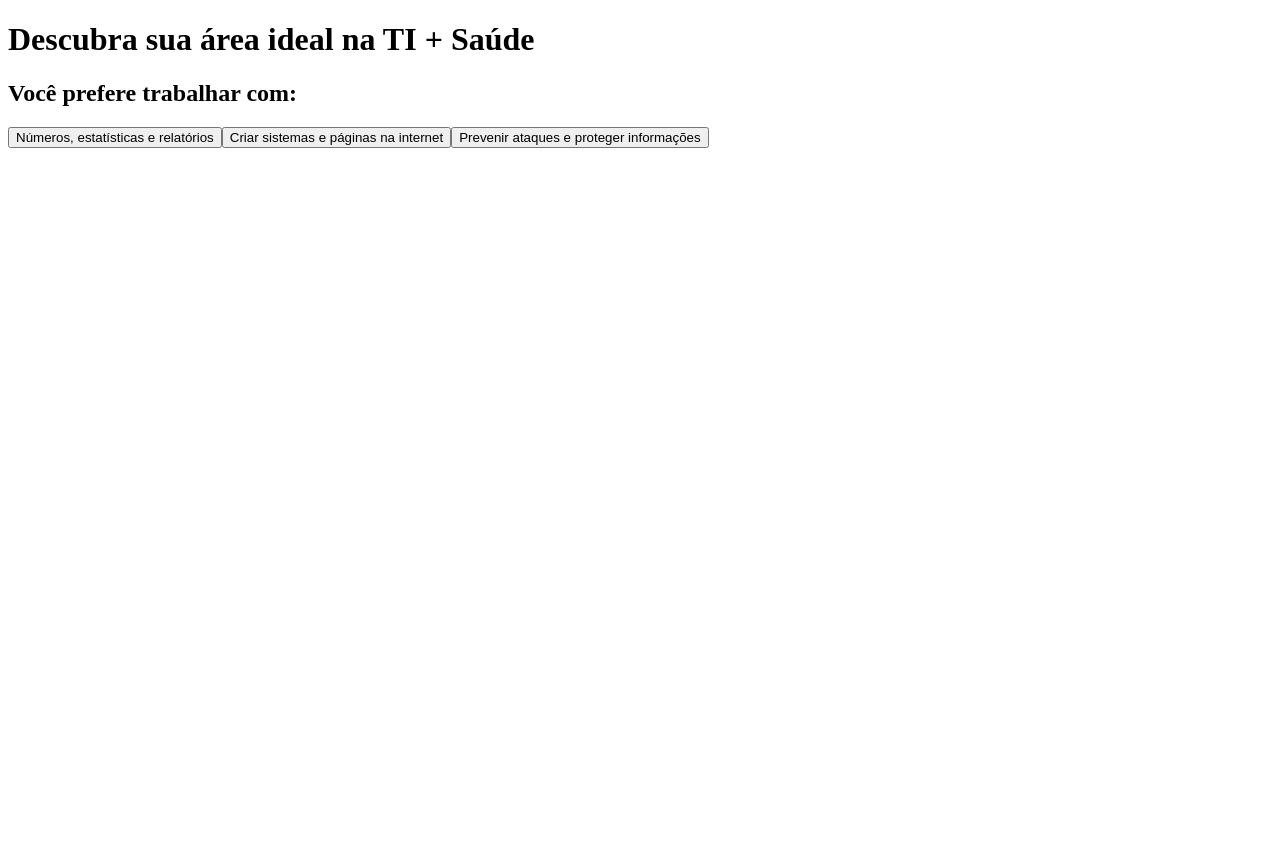
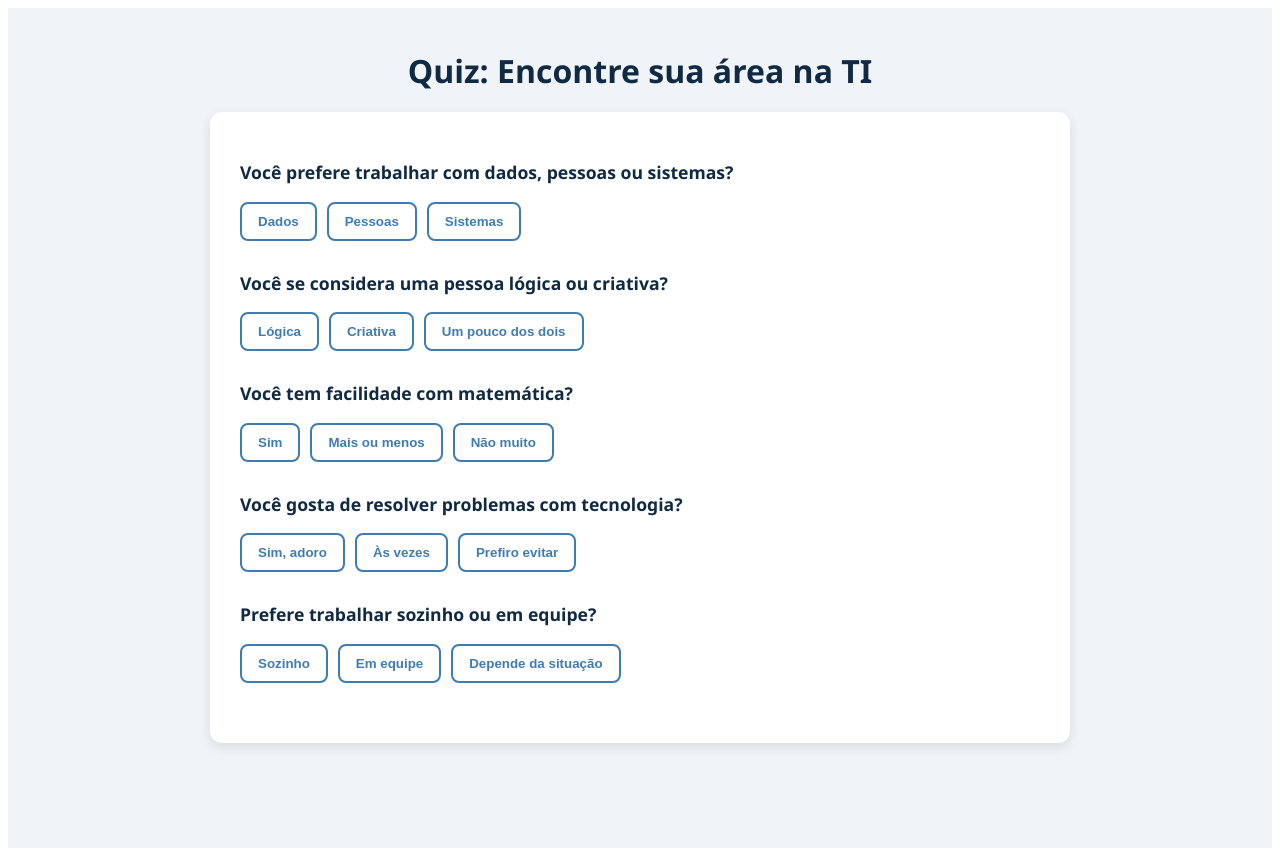
Before and after one commit to dinizdaniel284/ti-saude-frontend, a Next.js app: page /quiz-ti in a window 1280 px wide. Before the commit the page ends 800 px from the top, so only its background shows below. Built offline with nearby package versions, Linux system fonts and the light colour scheme.

Commit message:
Update quiz-ti.tsx

```diff
--- a/pages/quiz-ti.tsx
+++ b/pages/quiz-ti.tsx
@@ -1,149 +1,105 @@
  "use client";
+import React, { useState } from 'react';
 
-import { useState } from "react";
-import clsx from "clsx";
-
-type Question = {
-  question: string;
-  options: { text: string; category: string }[];
-};
-
-const questions: Question[] = [
+const perguntas = [
   {
-    question: "Você prefere trabalhar com:",
-    options: [
-      { text: "Números, estatísticas e relatórios", category: "Dados" },
-      { text: "Criar sistemas e páginas na internet", category: "Desenvolvimento" },
-      { text: "Prevenir ataques e proteger informações", category: "Segurança" },
-    ],
+    pergunta: 'Você prefere trabalhar com dados, pessoas ou sistemas?',
+    opcoes: ['Dados', 'Pessoas', 'Sistemas'],
   },
   {
-    question: "Qual dessas tarefas te atrai mais?",
-    options: [
-      { text: "Analisar exames e relatórios médicos digitalmente", category: "Dados" },
-      { text: "Desenvolver sistemas de agendamento para clínicas", category: "Desenvolvimento" },
-      { text: "Implementar controles de acesso em hospitais", category: "Segurança" },
-    ],
+    pergunta: 'Você se considera uma pessoa lógica ou criativa?',
+    opcoes: ['Lógica', 'Criativa', 'Um pouco dos dois'],
   },
   {
-    question: "Você se considera uma pessoa mais:",
-    options: [
-      { text: "Analítica e detalhista", category: "Dados" },
-      { text: "Criativa e prática", category: "Desenvolvimento" },
-      { text: "Cuidadosa e estratégica", category: "Segurança" },
-    ],
+    pergunta: 'Você tem facilidade com matemática?',
+    opcoes: ['Sim', 'Mais ou menos', 'Não muito'],
   },
   {
-    question: "Na área da saúde, você gosta mais de:",
-    options: [
-      { text: "Lidar com estatísticas de pacientes", category: "Dados" },
-      { text: "Ajudar a automatizar rotinas", category: "Desenvolvimento" },
-      { text: "Proteger dados sensíveis dos pacientes", category: "Segurança" },
-    ],
+    pergunta: 'Você gosta de resolver problemas com tecnologia?',
+    opcoes: ['Sim, adoro', 'Às vezes', 'Prefiro evitar'],
   },
   {
-    question: "Você gostaria de aprender mais sobre:",
-    options: [
-      { text: "Power BI, SQL, Excel avançado", category: "Dados" },
-      { text: "HTML, CSS, JavaScript, React", category: "Desenvolvimento" },
-      { text: "Firewalls, criptografia, autenticação", category: "Segurança" },
-    ],
-  },
-  {
-    question: "Em um projeto, você se sente mais confortável:",
-    options: [
-      { text: "Montando relatórios para tomada de decisões", category: "Dados" },
-      { text: "Codando e testando funcionalidades", category: "Desenvolvimento" },
-      { text: "Identificando e corrigindo vulnerabilidades", category: "Segurança" },
-    ],
+    pergunta: 'Prefere trabalhar sozinho ou em equipe?',
+    opcoes: ['Sozinho', 'Em equipe', 'Depende da situação'],
   },
 ];
 
-export default function QuizTI() {
-  const [currentQuestion, setCurrentQuestion] = useState(0);
-  const [answers, setAnswers] = useState<string[]>([]);
-  const [selectedOption, setSelectedOption] = useState<number | null>(null);
-  const [result, setResult] = useState<string | null>(null);
+const QuizTI = () => {
+  const [respostas, setRespostas] = useState(Array(perguntas.length).fill(null));
 
-  const handleAnswer = (category: string, index: number) => {
-    setSelectedOption(index);
-
-    setTimeout(() => {
-      const newAnswers = [...answers, category];
-      setAnswers(newAnswers);
-      setSelectedOption(null);
-
-      if (currentQuestion + 1 < questions.length) {
-        setCurrentQuestion(currentQuestion + 1);
-      } else {
-        const counts: Record<string, number> = {};
-        newAnswers.forEach((answer) => {
-          counts[answer] = (counts[answer] || 0) + 1;
-        });
-
-        const topCategory = Object.entries(counts).sort((a, b) => b[1] - a[1])[0][0];
-        setResult(topCategory);
-      }
-    }, 300);
+  const handleResposta = (indicePergunta: number, resposta: string) => {
+    const novasRespostas = [...respostas];
+    novasRespostas[indicePergunta] = resposta;
+    setRespostas(novasRespostas);
   };
 
-  const resetQuiz = () => {
-    setCurrentQuestion(0);
-    setAnswers([]);
-    setResult(null);
-  };
-
-  const resultMessages: Record<string, string> = {
-    Dados:
-      "Você tem perfil para Análise de Dados! Com sua atenção aos detalhes e raciocínio lógico, trabalhar com bancos de dados e visualizações é uma ótima escolha.",
-    Desenvolvimento:
-      "Você tem perfil para Desenvolvimento Web! Sua criatividade e visão prática combinam bem com a criação de soluções digitais para o setor da saúde.",
-    Segurança:
-      "Você tem perfil para Segurança da Informação! Seu cuidado e estratégia são ideais para proteger dados e sistemas críticos da área da saúde.",
-  };
+  const terminou = respostas.every(resposta => resposta !== null);
 
   return (
-    <div className="min-h-screen flex items-center justify-center bg-gradient-to-br from-gray-900 to-gray-800 text-white px-6 py-10">
-      <div className="max-w-xl w-full bg-gray-800 rounded-2xl shadow-2xl p-8 space-y-6">
-        <h1 className="text-3xl font-bold text-center text-purple-400">
-          Descubra sua área ideal na TI + Saúde
-        </h1>
+    <div style={{
+      minHeight: '100vh',
+      background: '#f0f4f8',
+      padding: '20px',
+      fontFamily: 'Segoe UI, sans-serif',
+      color: '#102a43',
+    }}>
+      <h1 style={{ textAlign: 'center', fontSize: '2rem', marginBottom: '20px' }}>Quiz: Encontre sua área na TI</h1>
 
-        {result ? (
-          <div className="space-y-4 text-center">
-            <h2 className="text-2xl font-semibold text-green-400">Resultado:</h2>
-            <p className="text-lg">{resultMessages[result]}</p>
-            <button
-              onClick={resetQuiz}
-              className="mt-4 bg-purple-600 hover:bg-purple-700 text-white px-6 py-2 rounded-full transition"
-            >
-              Refazer Quiz
-            </button>
-          </div>
-        ) : (
-          <div className="space-y-4">
-            <h2 className="text-xl font-semibold text-center">
-              {questions[currentQuestion].question}
-            </h2>
-            <div className="grid gap-4">
-              {questions[currentQuestion].options.map((option, idx) => (
+      <div style={{
+        maxWidth: '800px',
+        margin: '0 auto',
+        backgroundColor: '#ffffff',
+        padding: '30px',
+        borderRadius: '12px',
+        boxShadow: '0 4px 12px rgba(0,0,0,0.1)',
+      }}>
+        {perguntas.map((item, i) => (
+          <div key={i} style={{ marginBottom: '30px' }}>
+            <p style={{ fontSize: '1.1rem', fontWeight: 'bold' }}>{item.pergunta}</p>
+            <div style={{ display: 'flex', flexWrap: 'wrap', gap: '10px' }}>
+              {item.opcoes.map((opcao, j) => (
                 <button
-                  key={idx}
-                  onClick={() => handleAnswer(option.category, idx)}
-                  className={clsx(
-                    "px-4 py-3 rounded-xl transition font-medium text-left border",
-                    selectedOption === idx
-                      ? "bg-purple-600 border-purple-400"
-                      : "bg-gray-700 hover:bg-gray-600 border-gray-500"
-                  )}
+                  key={j}
+                  onClick={() => handleResposta(i, opcao)}
+                  style={{
+                    padding: '10px 16px',
+                    borderRadius: '8px',
+                    border: '2px solid #3e7cb1',
+                    backgroundColor: respostas[i] === opcao ? '#3e7cb1' : '#ffffff',
+                    color: respostas[i] === opcao ? '#ffffff' : '#3e7cb1',
+                    fontWeight: 'bold',
+                    cursor: 'pointer',
+                    transition: 'all 0.2s ease',
+                  }}
                 >
-                  {option.text}
+                  {opcao}
                 </button>
               ))}
             </div>
+          </div>
+        ))}
+
+        {terminou && (
+          <div style={{
+            marginTop: '30px',
+            padding: '20px',
+            backgroundColor: '#e1f0ff',
+            borderRadius: '10px',
+            textAlign: 'center',
+          }}>
+            <h2 style={{ color: '#334e68' }}>Parabéns!</h2>
+            <p style={{ fontSize: '1.1rem' }}>Com base nas suas respostas, você pode se identificar com áreas como:</p>
+            <p style={{ fontWeight: 'bold', marginTop: '10px', color: '#3e7cb1' }}>
+              Análise de Dados, Desenvolvimento, UX, Segurança da Informação...
+            </p>
+            <p style={{ fontSize: '0.9rem', color: '#486581' }}>
+              Continue explorando para descobrir o melhor caminho para você!
+            </p>
           </div>
         )}
       </div>
     </div>
   );
-}
+};
+
+export default QuizTI;
```
